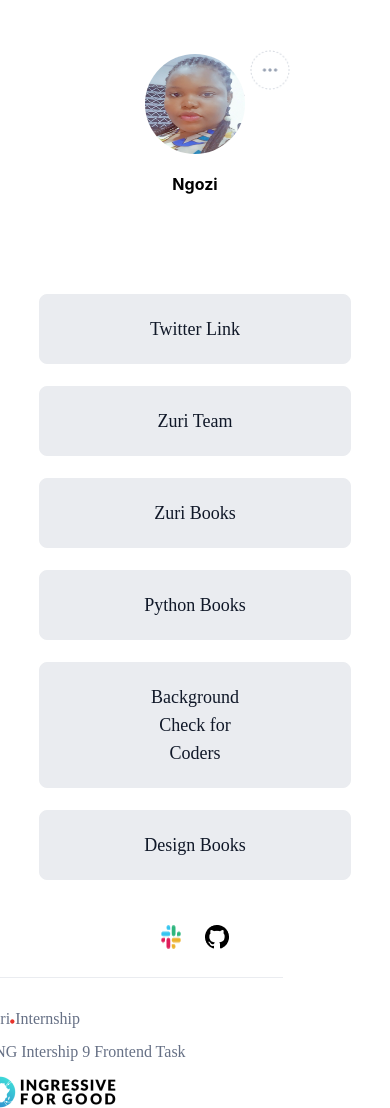
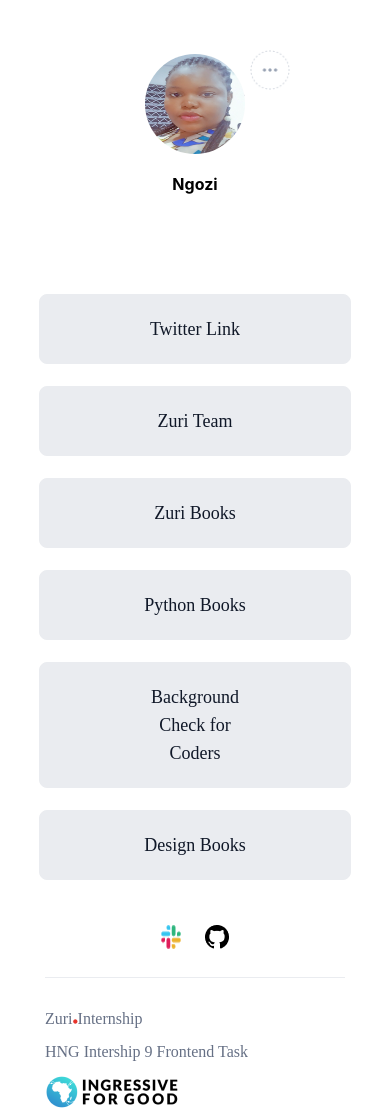
Before and after one commit to precious-68/Ayotayo, a React (Create React App) app: page / in a window 390 px wide. Built offline with nearby package versions, Linux system fonts and the light colour scheme.

Commit message:
made some changes

```diff
--- a/src/Components/Linktreestyles.css
+++ b/src/Components/Linktreestyles.css
@@ -146,7 +146,7 @@ a{
 
     }
     .footer{
-        margin-left: -32%;
+        /* margin-left: -32%; */
        }
      .HNG{
          margin-bottom: 15px;
```
